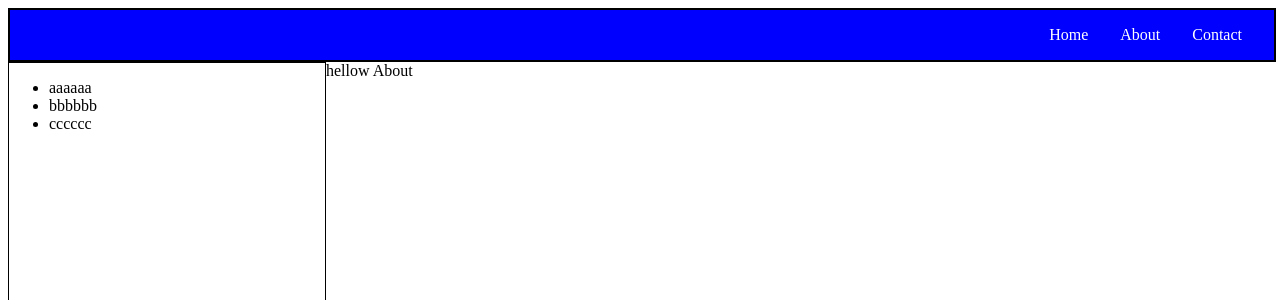
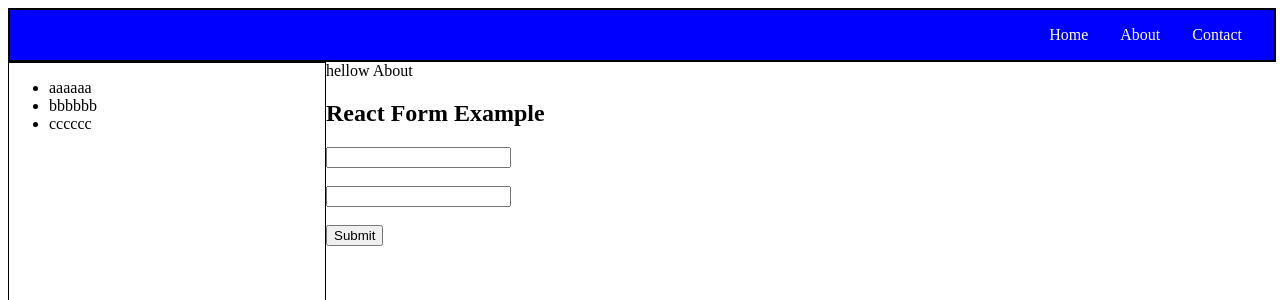
Before and after one commit to sahiba2503/NestedRouter, a React (Vite) app: page /About in a window 1280 px wide. Shown: the top 300 px of the page. Built offline with nearby package versions, Linux system fonts and the light colour scheme; the HTML template or start-up script is replaced by a standard one.

Commit message:
add controlled componet form

```diff
--- a/src/Component/About.jsx
+++ b/src/Component/About.jsx
@@ -1,11 +1,39 @@
-import React from 'react'
+import React, { useState } from "react";
 
 function About() {
+  const [name, setName] = useState("");
+  const [email, setEmail] = useState("");
+
+  const handleSubmit = (e) => {
+    e.preventDefault();
+    console.log("Name:", name);
+    console.log("Email:", email);
+    setName("");
+    setEmail("");
+  };
+
   return (
     <div>
       hellow About
+      <form onSubmit={handleSubmit}>
+        <h2>React Form Example</h2>
+        <input
+          type='text'
+          value={name}
+          onChange={(e) => setName(e.target.value)}
+        />
+        <br></br><br></br>
+        <input
+          type='email'
+          value={email}
+          onChange={(e) => setEmail(e.target.value)}
+        />
+        <br />
+        <br />
+        <button type='Sumbit'>Submit</button>
+      </form>
     </div>
-  )
+  );
 }
 
-export default About
+export default About;
```
Also changed, not shown: src/Component/HomeListItemA.jsx (+4 -9 lines).
